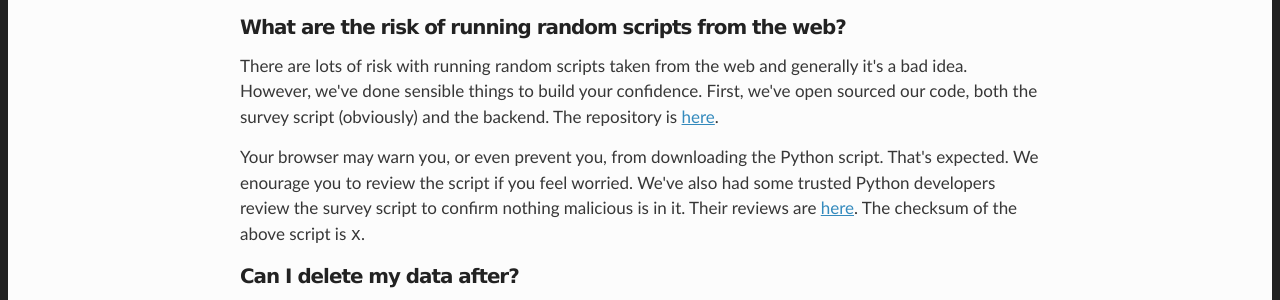
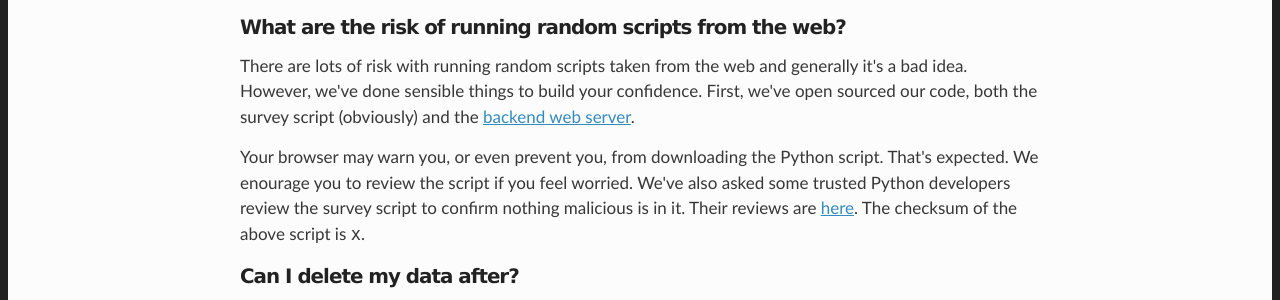
Before and after one commit to CamDavidsonPilon/python_packages_survey, a Flask app: template templates/index.html in a window 1280 px wide. Shown: the part 1308-1608 px from the top of the page. Run offline with Flask 2, Linux system fonts and the light colour scheme; the template is opened without the code that fills it: most values are stand-ins (such as "Sample title", 1, 10 or a date in 2020); some libraries are stand-ins or nearby versions.

Commit message:
small copy tweaks

```diff
--- a/templates/index.html
+++ b/templates/index.html
@@ -58,9 +58,9 @@
       <p> You can read about the current problems, solutions, and business use cases of this data <a href="https://www.notion.so/camdp/Why-are-we-doing-this-332c3898242a4ce8bf7b784b9e1afa62">here</a>. </p>
 
       <h3 id="security"> What are the risk of running random scripts from the web? </h3>
-      <p>There are lots of risk with running random scripts taken from the web and generally it's a bad idea. However, we've done sensible things to build your confidence. First, we've open sourced our code, both the survey script (obviously) and the backend. The repository is <a href="https://github.com/CamDavidsonPilon/pip_packages_survey">here</a>.
+      <p>There are lots of risk with running random scripts taken from the web and generally it's a bad idea. However, we've done sensible things to build your confidence. First, we've open sourced our code, both the survey script (obviously) and the <a href="https://github.com/CamDavidsonPilon/pip_packages_survey">backend web server</a>.
 
-      </p> Your browser may warn you, or even prevent you, from downloading the Python script. That's expected. We enourage you to review the script if you feel worried. We've also had some trusted Python developers review the survey script to confirm nothing malicious is in it. Their reviews are <a href="https://github.com/CamDavidsonPilon/python_packages_survey/issues/2">here</a>. The checksum of the above script is <code>{{md5hash}}</code>.</p>
+      </p> Your browser may warn you, or even prevent you, from downloading the Python script. That's expected. We enourage you to review the script if you feel worried. We've also asked some trusted Python developers review the survey script to confirm nothing malicious is in it. Their reviews are <a href="https://github.com/CamDavidsonPilon/python_packages_survey/issues/2">here</a>. The checksum of the above script is <code>{{md5hash}}</code>.</p>
 
       <h3> Can I delete my data after? </h3>
       <p> Yes, so long as you hold onto the unique identifier we generate for you. The script will print out a UUID to the screen. Then you can email us at <code>{{email}}</code> with the request to delete the data associated with your UUID.</p>
```
